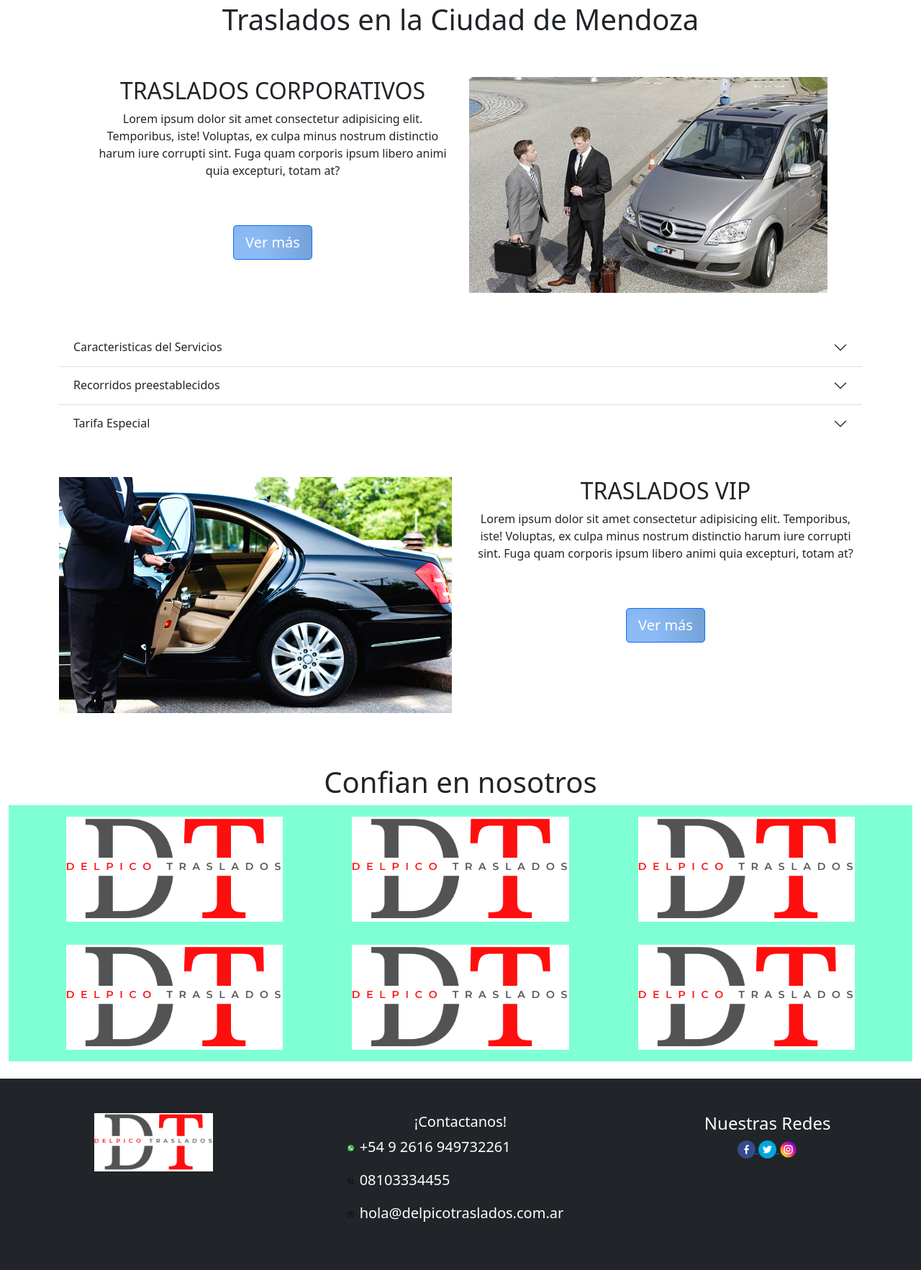
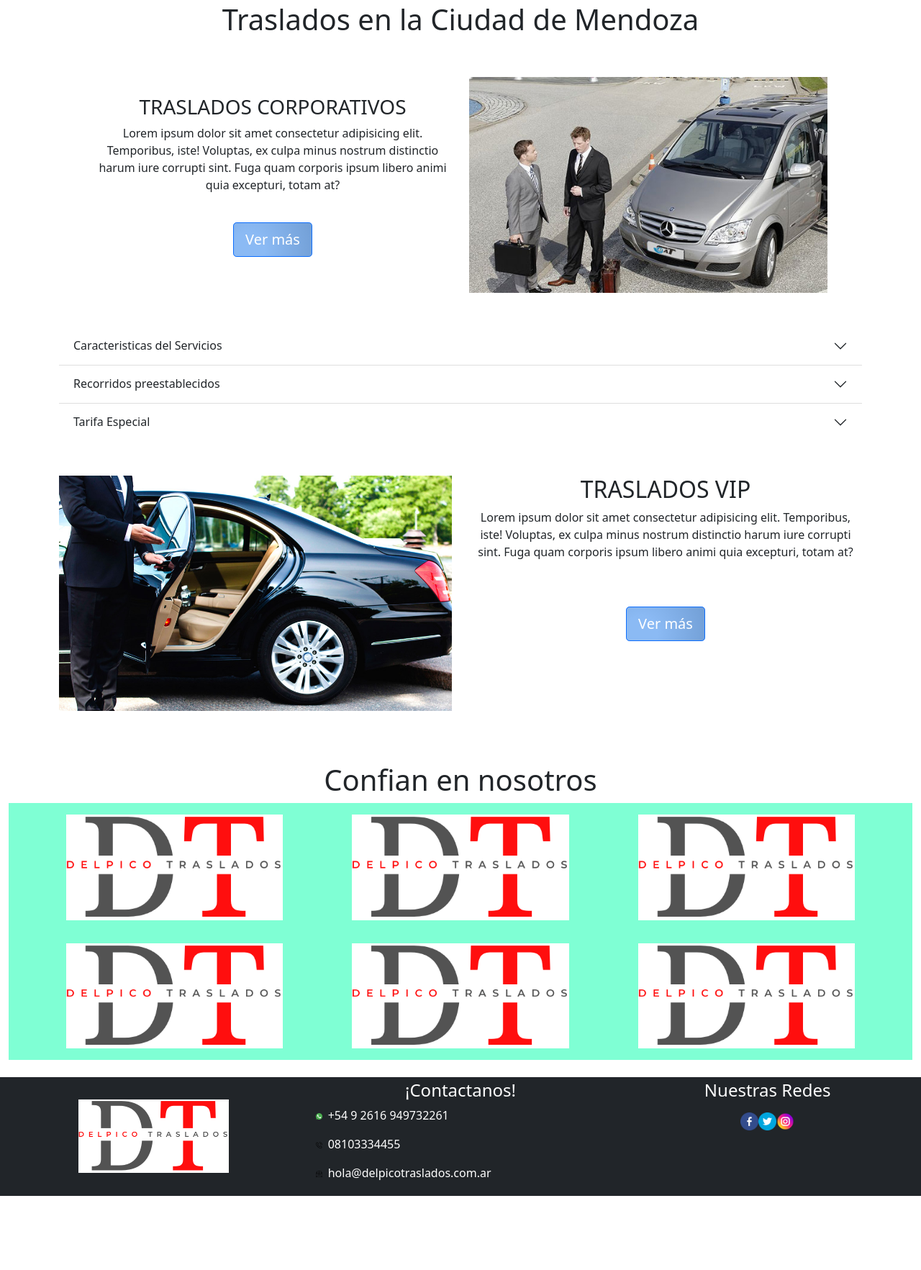
Before and after one commit to matimzauno/repo_3, a website: page pages/traslados.html in a window 1280 px wide. Shown: the part 112-1877 px from the top of the page at 72% size. After the commit the page ends 1774 px from the top, so only its background shows below. Drawn offline with nearby package versions, Linux system fonts and the light colour scheme.

Commit message:
subida de archivos modificados

```diff
--- a/pages/traslados.html
+++ b/pages/traslados.html
@@ -42,13 +42,13 @@
           <div class="collapse navbar-collapse" id="navbarSupportedContent">
             <ul class="navbar-nav ms-auto mb-2 mb-md-0">
               <li class="nav-item">
-                <a class="nav-link active" aria-current="page" href="/index.html" >Delpico</a>
+                <a class="nav-link" aria-current="page" href="/index.html" >Delpico</a>
               </li>
               <li class="nav-item">
                 <a class="nav-link" href="/pages/tours.html" >Tours</a>
               </li>
               <li class="nav-item">
-                <a class="nav-link" href="/pages/traslados.html">Traslados</a>
+                <a class="nav-link active" href="/pages/traslados.html">Traslados</a>
 
               </li>
 
@@ -68,11 +68,11 @@
         <h1 class="text-center">Traslados en la Ciudad de Mendoza</h1>
         <section class="container">
 
-            <div class="row p-5">
-                <div class="col-sm-12 col-md-6 text-center">
-                    <h2 class="text-uppercase">Traslados corporativos</h2>
+            <div class="row p-5 d-flex align-items-center">
+                <div class="col-sm-12 col-md-6 text-center ">
+                    <h2 class="text-uppercase fs-3">Traslados corporativos</h2>
                     <p>Lorem ipsum dolor sit amet consectetur adipisicing elit. Temporibus, iste! Voluptas, ex culpa minus nostrum distinctio harum iure corrupti sint. Fuga quam corporis ipsum libero animi quia excepturi, totam at?</p>
-                    <button type="button" class="btn btn-primary btn-lg bt-gradiant my-5">Ver más</button>
+                    <button type="button" class="btn btn-primary btn-lg bt-gradiant my-4">Ver más</button>
                 </div>
                 <div class="col-sm-12 col-md-6">
                     <img src="/images/corporativos1.jpg" alt="Camioneta Traslados Corporativos" class="w-100 img-object">
@@ -158,41 +158,41 @@
     </main>
 
     <!-- Footer -->
+    <!-- Footer -->
     <footer class="container-fluid bg-dark text-center">
       <section>
         <div class="row">
-            <div class="col-sm-12 col-md-4 p-5">
+            <div class="col-sm-12 col-md-4 p-1 m-auto">
                 <img src="/images/logo1.png" alt="Logo" class="img-logo-f">
-
             </div>
-            <div class="col-sm-12 col-md-4 p-5 text-white">
+            <div class="col-sm-12 col-md-4 p-1 text-white">
                 <div>
-                    <h4 class="fs-5">¡Contactanos!</h4>
+                    <h4 class="tituloContact">¡Contactanos!</h4>
                 </div>
-                <div class="d-flex fs-5">
+                <div class="d-flex textContact">
                     <a href="https://api.whatsapp.com/send?phone=542616949732&text=Hola!%20Me%20contacto%20desde%20la%20web">
                         <img src="/images/iconos/whatsapp.png" alt="Whatsapp" class="img-iconos-footer px-2">
                     </a>
                     <p>+54 9 2616 949732261</p>
                 </div>
-                <div class="d-flex fs-5">
+                <div class="d-flex textContact">
                     <a href="tel:08103334455">
                         <img src="/images/iconos/telefono.png" alt="Telefono"  class="img-iconos-footer px-2">
                     </a>
                     <p>08103334455</p>
                 </div>
-                <div class="d-flex fs-5">
+                <div class="d-flex textContact">
                     <a href="mailto:hola@delpicotraslados.com.ar" target="_blank">
-                  <img src="/images/iconos/email.png" alt="Icono email" class="img-iconos-footer px-2"></a>
-                      <p>hola@delpicotraslados.com.ar</p>
+                      <img src="/images/iconos/email.png" alt="Icono email" class="img-iconos-footer px-2">
+                    </a>
+                    <p class="textContact">hola@delpicotraslados.com.ar</p>
                 </div>
             </div>
-
-              <div class="col-sm-12 col-md-4 p-5 text-center text-white">
+            <div class="col-sm-12 col-md-4 p-1 text-center text-white tituloContact">
             <div>
               <h4>Nuestras Redes</h4>
             </div>
-                <div>
+            <div class="d-flex justify-content-center px-auto">
               <a href="facebook.com" target="_blank">
                 <img src="/images/iconos/facebook.png" alt="Icono Facebook" class="img-iconos-footer scale">
               </a>
@@ -204,12 +204,9 @@
               </a>
             </div>
             </div>
+        </div>
 
-              </div>
-            </div>
-          </div>
       </section>
-
     </footer>
         <!-- Option 1: Bootstrap Bundle with Popper -->
       <script src="https://cdn.jsdelivr.net/npm/bootstrap@5.0.2/dist/js/bootstrap.bundle.min.js" integrity="sha384-MrcW6ZMFYlzcLA8Nl+NtUVF0sA7MsXsP1UyJoMp4YLEuNSfAP+JcXn/tWtIaxVXM" crossorigin="anonymous"></script>
--- a/scss/_delpico.scss
+++ b/scss/_delpico.scss
@@ -1,3 +1,8 @@
+.img-car{
+    width: 100%;
+    height: auto;
+    object-fit: cover;
+}
 .bg-gradiant{
     background: rgb(2,0,36);
     background: linear-gradient(180deg, rgba
--- a/scss/_footer.scss
+++ b/scss/_footer.scss
@@ -5,3 +5,9 @@
 .img-iconos-footer{
     width: 25px;
 }
+.textContact{
+    font-size: 1em;
+}
+.tituloContact{
+    font-size: 1.5em;
+}
--- a/scss/_traslados.scss
+++ b/scss/_traslados.scss
@@ -4,14 +4,11 @@
     padding: 1em 2em;
     div{
         div{
-
             img{
                 width: 200px;
             }
         }
-
     }
-
 }
 
 /* Eventos */
```
Also changed, not shown: index.html (+16 -19 lines), pages/eventos.html (+23 -22 lines), pages/nosotros.html (+14 -18 lines), pages/tours.html (+17 -20 lines), css/main.css, 2 other files. Lines whose indentation alone changed are shown as unchanged.
